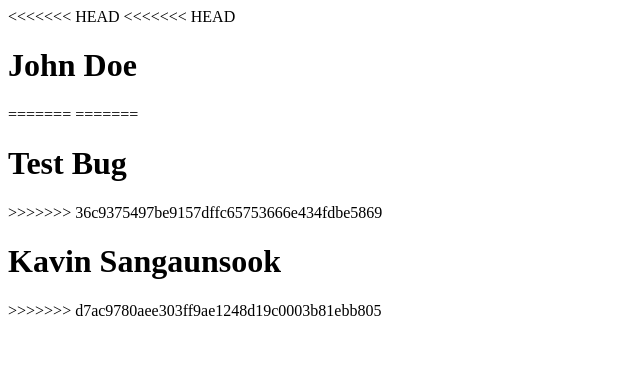
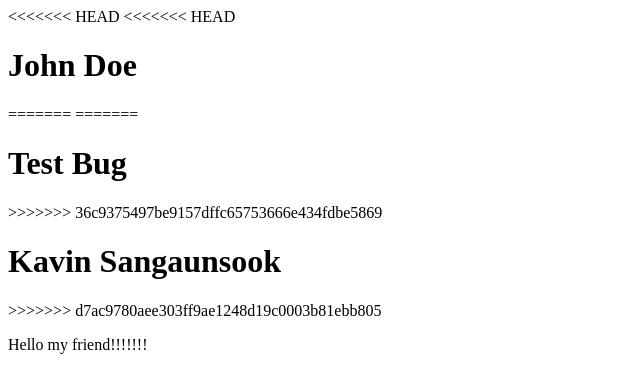
Before and after one commit to BIG25000/cc16-workflowNaja, a plain HTML site: page index.html in a window 1280 px wide. Shown: the whole page, without its empty margins (0-640 px from the left). Drawn offline with Linux system fonts and the light colour scheme.

Commit message:
complete feature ohm001

```diff
--- a/index.html
+++ b/index.html
@@ -7,15 +7,13 @@
   </head>
 
   <body>
-<<<<<<< HEAD
-<<<<<<< HEAD
+    <<<<<<< HEAD <<<<<<< HEAD
     <h1>John Doe</h1>
-=======
-=======
+    ======= =======
     <h1>Test Bug</h1>
     >>>>>>> 36c9375497be9157dffc65753666e434fdbe5869
     <h1>Kavin Sangaunsook</h1>
     >>>>>>> d7ac9780aee303ff9ae1248d19c0003b81ebb805
+    <p>Hello my friend!!!!!!!</p>
   </body>
-
 </html>
```
Lines whose indentation alone changed are shown as unchanged.
